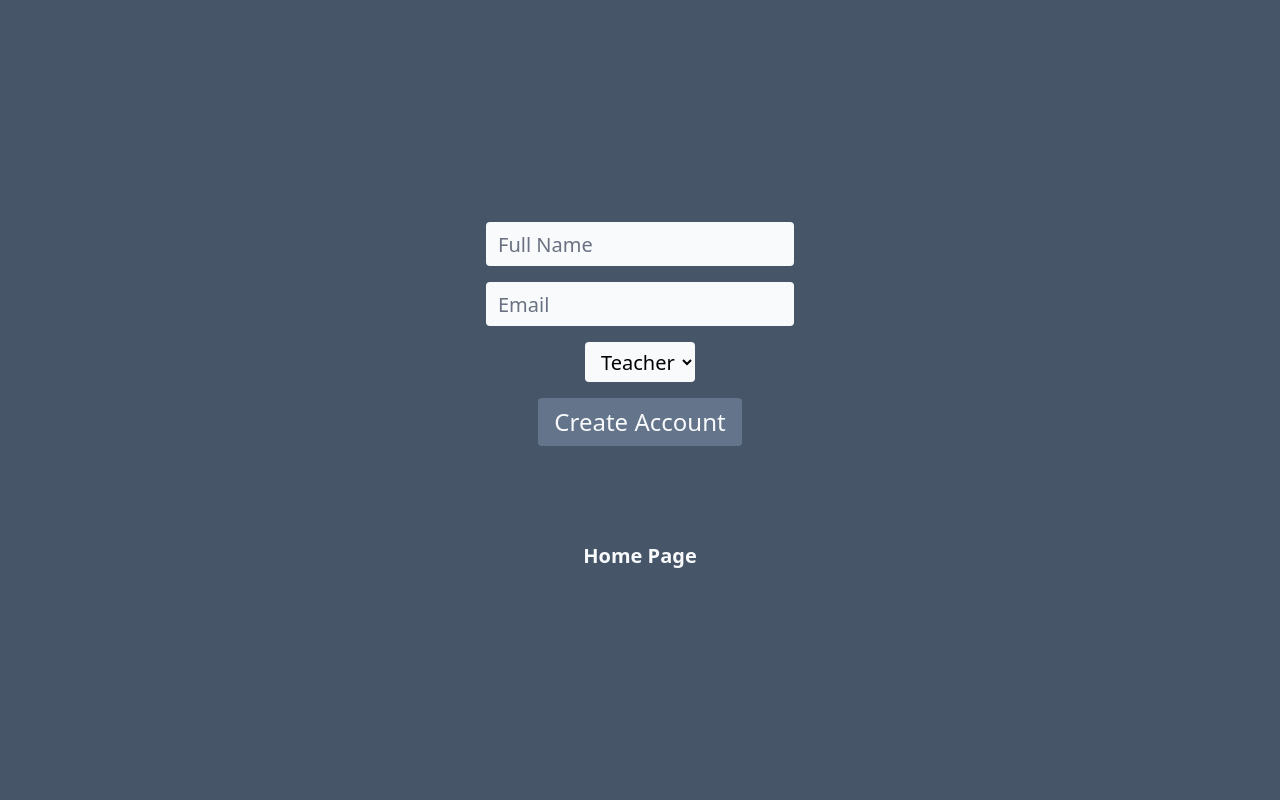
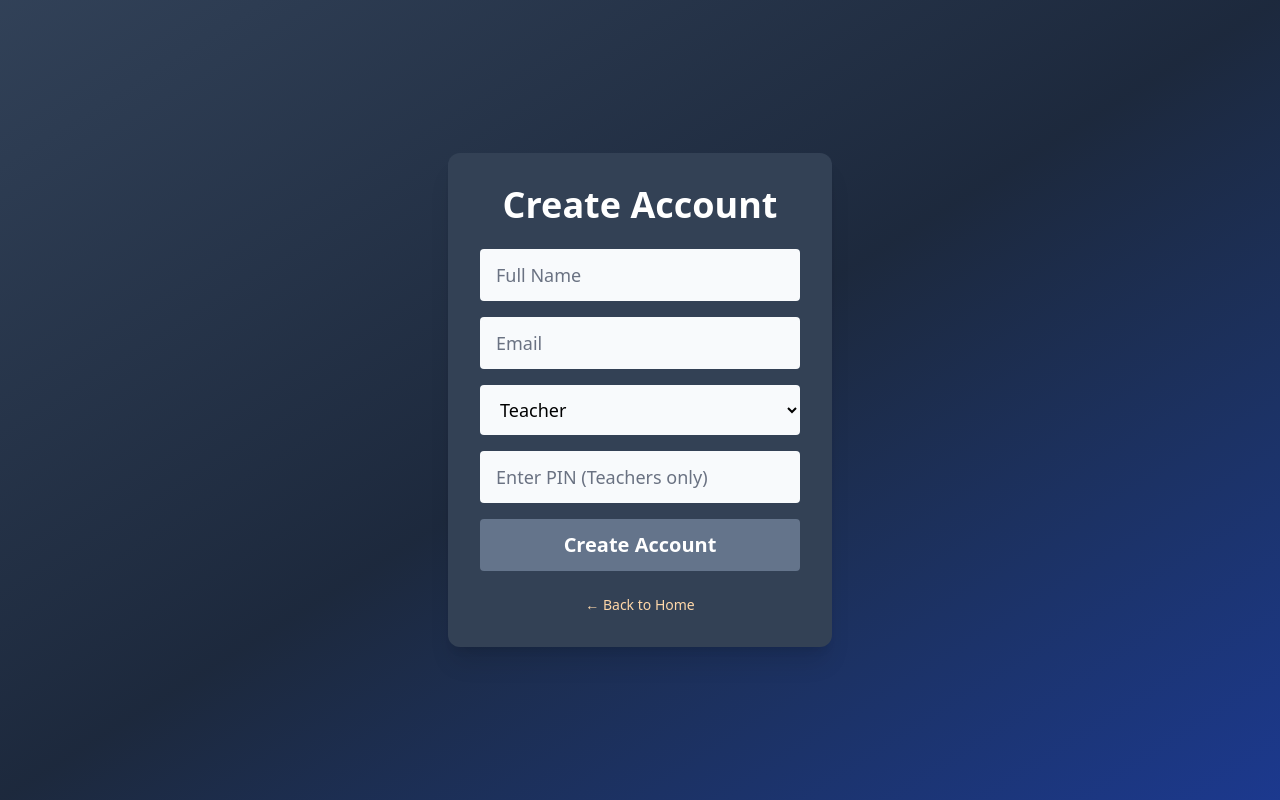
Before and after one commit to tomoarmand/grad-project, a React (Vite) app: page /CreateUserPage in a window 1280 px wide. Built offline with nearby package versions, Linux system fonts and the light colour scheme; no server answers.

Commit message:
AI styling

```diff
--- a/package.json
+++ b/package.json
@@ -18,6 +18,7 @@
     "react-dom": "^19.1.0",
     "react-router": "^7.6.0",
     "react-router-dom": "^7.6.0",
+    "react-spinners": "^0.17.0",
     "tailwindcss": "^4.1.7",
     "zustand": "^5.0.5"
   },
--- a/src/components/CreateUserPage.jsx
+++ b/src/components/CreateUserPage.jsx
@@ -1,28 +1,42 @@
-import { Link } from 'react-router-dom';
 import { useState } from 'react';
 import { useNavigate } from 'react-router-dom';
+import { Link } from 'react-router-dom';
+import useUserStore from '../store/userStore';
 
 function CreateUserPage() {
   const [formData, setFormData] = useState({ fullName: '', email: '', role: 'teacher' });
+  const [teacherPIN, setTeacherPIN] = useState('');
   const API_URL = import.meta.env.VITE_API_URL;
   const navigate = useNavigate();
+  const { setUser } = useUserStore();
+  const TEACHER_KEY = "0000";
 
-    const handleChange =  (event) => {
-        setFormData({ ...formData, [event.target.name]: event.target.value })
+  const handleChange = (event) => {
+    setFormData({ ...formData, [event.target.name]: event.target.value });
   };
 
-    const handleSubmit = async event => {
+  const handleSubmit = async (event) => {
     event.preventDefault();
     const response = await fetch(`${API_URL}/users`, {
       method: 'POST',
-            headers: { 'Content-Type': 'application/json'},
+      headers: { 'Content-Type': 'application/json' },
       body: JSON.stringify(formData)
     });
 
     if (response.ok) {
       const user = await response.json();
-            alert (`${user.role} account created!`);
+      setUser(user);
+
+      if (user.role === 'teacher') {
+        if (teacherPIN === TEACHER_KEY) {
+          navigate('/TeacherPage');
+        } else {
+          alert("Account created, but incorrect PIN. Please log in again.");
           navigate('/');
+        }
+      } else if (user.role === 'student') {
+        navigate('/StudentPage');
+      }
     } else {
       const error = await response.json();
       alert(error.error || "Error creating user");
@@ -30,21 +44,58 @@ function CreateUserPage() {
   };
 
   return (
-        <div className="min-h-screen w-screen flex flex-col justify-center items-center gap-6 bg-[#475569] overflow-hidden">
-        <form onSubmit={handleSubmit} className="flex flex-col items-center gap-4 p-4 text-white">
-      <input name="fullName" placeholder="Full Name" onChange={handleChange} className="text-m sm:text-l md:text-xl  text-black bg-[#f8fafc] pl-3 h-11 rounded-sm placeholder-gray-500" required />
-      <input name="email" placeholder="Email" onChange={handleChange} className="text-m sm:text-l md:text-xl  text-black bg-[#f8fafc] pl-3 h-11 rounded-sm placeholder-gray-500" required />
-      <select name="role" onChange={handleChange} value={formData.role} className="text-m sm:text-l md:text-xl  text-black bg-[#f8fafc] pl-3 h-10 rounded-sm placeholder-gray-500 px-1">
+    <div className="min-h-screen w-screen flex flex-col items-center justify-center bg-gradient-to-br from-slate-700 via-slate-800 to-blue-900 px-4">
+      <div className="w-full max-w-sm bg-[#334155] rounded-xl shadow-xl p-6 sm:p-8">
+        <h1 className="text-3xl sm:text-4xl text-white font-bold text-center mb-6">Create Account</h1>
+        <form onSubmit={handleSubmit} className="flex flex-col gap-4">
+          <input
+            name="fullName"
+            placeholder="Full Name"
+            value={formData.fullName}
+            onChange={handleChange}
+            className="w-full px-4 py-3 text-base sm:text-lg rounded bg-[#f8fafc] text-black placeholder-gray-500 focus:outline-none focus:ring-2 focus:ring-orange-400 transition"
+            required
+          />
+          <input
+            name="email"
+            type="email"
+            placeholder="Email"
+            value={formData.email}
+            onChange={handleChange}
+            className="w-full px-4 py-3 text-base sm:text-lg rounded bg-[#f8fafc] text-black placeholder-gray-500 focus:outline-none focus:ring-2 focus:ring-orange-400 transition"
+            required
+          />
+          <select
+            name="role"
+            value={formData.role}
+            onChange={handleChange}
+            className="w-full px-4 py-3 text-base sm:text-lg rounded bg-[#f8fafc] text-black focus:outline-none focus:ring-2 focus:ring-orange-400 transition"
+          >
             <option value="teacher">Teacher</option>
             <option value="student">Student</option>
           </select>
-      <button className="text-lg sm:text-xl md:text-2xl border-none rounded px-4 py-2 text-center inline-block text-[#f8fafc] bg-[#64748b] hover:bg-[#fb923c]">Create Account</button>
-      <Link to="/"><p className="font-bold text-base sm:text-l md:text-xl mb-1 sm:mb-2 mt-20 text-[#f8fafc]">Home Page</p></Link>
+          {formData.role === 'teacher' && (
+            <input
+              type="text"
+              placeholder="Enter PIN (Teachers only)"
+              value={teacherPIN}
+              onChange={(e) => setTeacherPIN(e.target.value)}
+              className="w-full px-4 py-3 text-base sm:text-lg rounded bg-[#f8fafc] text-black placeholder-gray-500 focus:outline-none focus:ring-2 focus:ring-orange-400 transition"
+            />
+          )}
+          <button
+            type="submit"
+            className="w-full bg-[#64748b] hover:bg-[#fb923c] text-white py-3 rounded text-lg sm:text-xl font-semibold transition duration-200"
+          >
+            Create Account
+          </button>
         </form>
+        <Link to="/" className="block text-center text-sm text-orange-200 hover:underline mt-6">
+          ← Back to Home
+        </Link>
       </div>
-    )
+    </div>
+  );
 }
 
-
-
 export default CreateUserPage;
--- a/src/components/LoginPage.jsx
+++ b/src/components/LoginPage.jsx
@@ -5,11 +5,11 @@ import { Link } from 'react-router-dom';
 
 function LoginPage() {
   const [email, setEmail] = useState('');
+  const [teacherPIN, setTeacherPIN] = useState('');
   const { setUser } = useUserStore();
+  const navigate = useNavigate();
   const API_URL = import.meta.env.VITE_API_URL;
   const TEACHER_KEY = "0000";
-    const navigate = useNavigate();
-    const [teacherPIN, setTeacherPIN] = useState();
 
   const handleLogin = async (event) => {
     event.preventDefault();
@@ -22,16 +22,13 @@ function LoginPage() {
 
     if (response.ok) {
       const user = await response.json();
-            setUser(user); // Store in Zustand
+      setUser(user);
 
-            // Redirect based on role
       if (user.role === 'teacher') {
-                console.log(teacherPIN)
-                console.log(TEACHER_KEY)
         if (teacherPIN === TEACHER_KEY) {
-                navigate('/TeacherPage')
+          navigate('/TeacherPage');
         } else {
-                alert("Incorrect PIN")
+          alert("Incorrect PIN");
         }
       } else if (user.role === 'student') {
         navigate('/StudentPage');
@@ -43,31 +40,38 @@ function LoginPage() {
   };
 
   return (
-        <div className="min-h-screen w-screen flex flex-col justify-center items-center gap-6 bg-[#475569] overflow-hidden">
-            <form onSubmit={handleLogin} className="flex flex-col items-center gap-4 p-4">
+    <div className="min-h-screen w-screen flex flex-col justify-center items-center bg-gradient-to-br from-slate-700 via-slate-800 to-blue-900 px-4">
+      <div className="w-full max-w-sm bg-[#334155] rounded-xl shadow-xl p-6 sm:p-8">
+        <h1 className="text-3xl sm:text-4xl text-white font-bold text-center mb-6">Welcome Back</h1>
+        <form onSubmit={handleLogin} className="flex flex-col gap-4">
           <input
-                    className="text-m sm:text-l md:text-xl  text-bl bg-[#f8fafc] pl-3 h-11 placeholder-gray-500 rounded-sm"
-                    name="email"
+            className="w-full px-4 py-3 text-base sm:text-lg rounded bg-[#f8fafc] text-black placeholder-gray-500 focus:outline-none focus:ring-2 focus:ring-orange-400 transition"
             type="email"
             placeholder="Enter your email"
             value={email}
-                    onChange={(event) => setEmail(event.target.value)}
+            onChange={(e) => setEmail(e.target.value)}
             required
           />
           <input
-                className="text-m sm:text-l md:text-xl  text-bl bg-[#f8fafc] pl-3 h-11 placeholder-gray-500 rounded-sm"
+            className="w-full px-4 py-3 text-base sm:text-lg rounded bg-[#f8fafc] text-black placeholder-gray-500 focus:outline-none focus:ring-2 focus:ring-orange-400 transition"
+            type="text"
+            placeholder="Enter PIN (Teachers only)"
             value={teacherPIN}
-                onChange={(event) => setTeacherPIN(event.target.value)}
-                placeholder="Enter PIN (Teachers only)"
+            onChange={(e) => setTeacherPIN(e.target.value)}
           />
-                <button className="text-lg sm:text-xl md:text-2xl border-none rounded px-4 py-2 text-center inline-block text-[#f8fafc] bg-[#64748b] hover:bg-[#fb923c]">
+          <button
+            type="submit"
+            className="w-full bg-[#64748b] hover:bg-[#fb923c] text-white py-3 rounded text-lg sm:text-xl font-semibold transition duration-200"
+          >
             Log In
           </button>
         </form>
-            <Link to="/"><p className="font-bold text-base sm:text-l md:text-xl mb-1 sm:mb-2 mt-20 text-[#f8fafc]">Home Page</p></Link>
+        <Link to="/" className="block text-center text-sm text-orange-200 hover:underline mt-6">
+          ← Back to Home
+        </Link>
       </div>
-    )
+    </div>
+  );
 }
 
-
 export default LoginPage;
--- a/src/components/StudentPage.jsx
+++ b/src/components/StudentPage.jsx
@@ -2,6 +2,7 @@ import { Link } from 'react-router-dom';
 import { useState, useEffect, useRef } from 'react';
 import confetti from 'canvas-confetti';
 import useUserStore from '../store/userStore';
+import { PuffLoader } from "react-spinners";
 
 function StudentPage() {
     const [exercises, setExercises] = useState([]);
@@ -15,6 +16,8 @@ function StudentPage() {
     const [isShaking, setIsShaking] = useState(false);
     const [failedAttempts, setFailedAttempts] = useState(0);
     const { user } = useUserStore();
+
+
 
     const inputRef = useRef();
     useEffect(() => {
@@ -185,10 +188,12 @@ function StudentPage() {
     return (
         <div className={`min-h-screen w-screen flex flex-col justify-center items-center gap-6 bg-[#475569] overflow-hidden ${isShaking ? 'animate-shake' : ''}`}>
 
-            <h1 className="text-2xl text-white font-semibold mb-6">Welcome, {user?.name || 'Student'}!</h1>
-
+            <h1 className="text-2xl text-white font-semibold mb-6">Welcome, {user?.fullName || 'Student'}!</h1>
             {loading && (
-                <p className="text-white text-xl">Loading exercises...</p>
+                <div className="flex flex-col items-center justify-center text-white text-xl">
+                    <PuffLoader color="#ffffff" size={50} speedMultiplier={1.2} />
+                    <p className="mt-4">Loading exercises...</p>
+                </div>
             )}
 
             {/* Correct Answer Message */}
--- a/src/components/TeacherPage.jsx
+++ b/src/components/TeacherPage.jsx
@@ -3,6 +3,7 @@ import RecordingComponent from './RecordingComponent';
 import ExerciseList from './ExerciseList';
 import { useState, useEffect } from 'react';
 import useUserStore from '../store/userStore';
+
 
 function TeacherPage() {
     const [exercises, setExercises] = useState([]);
--- a/src/todo.md
+++ b/src/todo.md
@@ -2,8 +2,9 @@
 
 - Rename functionality
 - Create folders and be able to assign exercises to students
-- Shouldnt be able to subit empty answer in recording
 - Input field restrictions in studentpage
 - Button inputs
 - Next button
+
+- Shouldnt be able to subit empty answer in recording
 - Fix student greeting
```
Also changed, not shown: src/App.jsx (+20 -10 lines), src/components/ExerciseList.jsx (+23 -11 lines), src/components/RecordingComponent.jsx (+10 -2 lines), 1 other file (tests, documents, lock files or other folders). Lines whose indentation alone changed are shown as unchanged.
